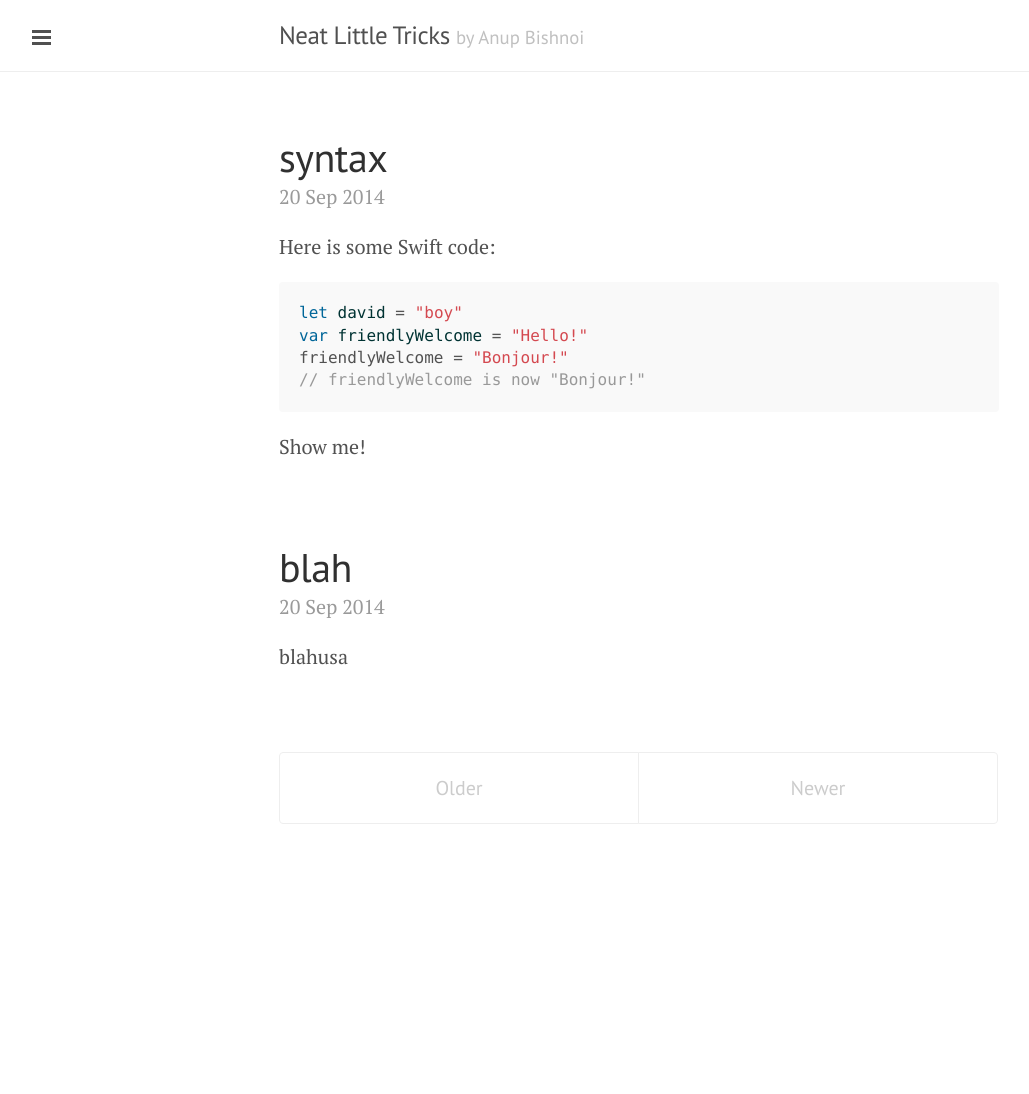
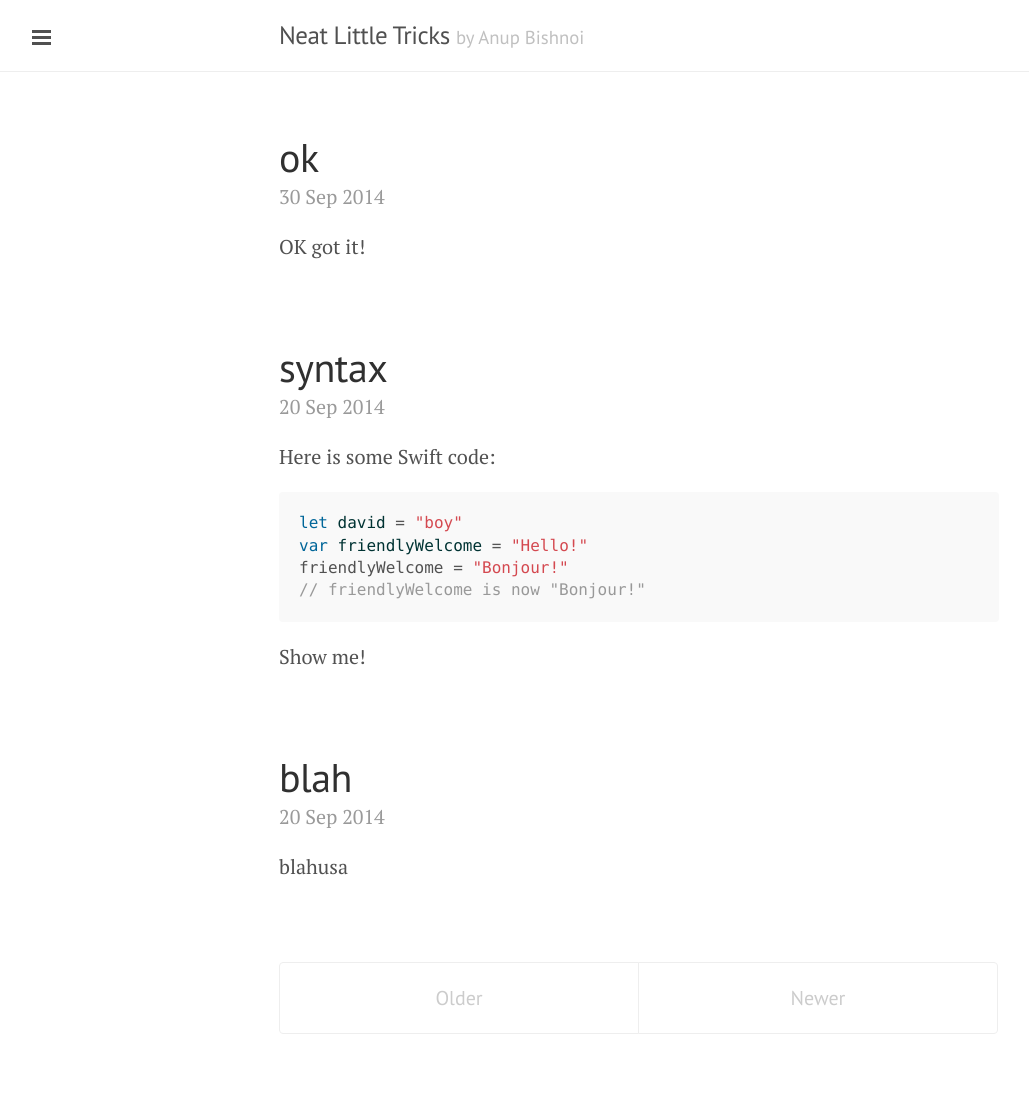
Before and after one commit to asyncanup/asyncanup.github.io, a Jekyll site: the page built from index.html, in a window 1280 px wide. Shown: the whole page, without its empty margins (1-1030 px from the left). Built offline with Jekyll 4.4.1, drawn with Linux system fonts in a browser that asks for light colours; Markdown is read by kramdown in place of the engine named in the settings; the list of posts is cut into pages by our own code; before the commit the page ends 900 px from its top, so only the background shows below that.

```diff
--- /dev/null
+++ b/_posts/js/2014-09-30-ok.md
@@ -0,0 +1,6 @@
+---
+title: ok
+layout: post
+---
+
+OK got it!
```
Also changed, not shown: _posts/2014-09-20-blah.md (+1 -0 lines), _posts/2014-09-20-syntax.md (+1 -0 lines).
